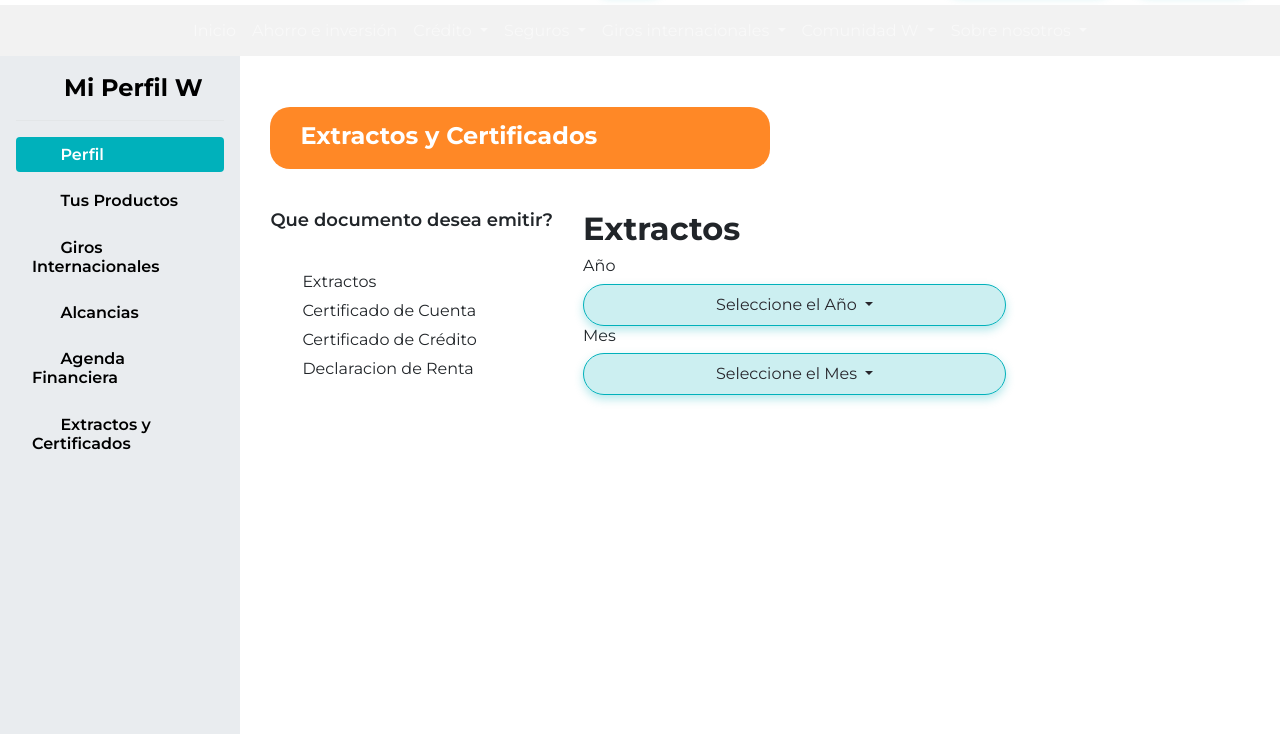
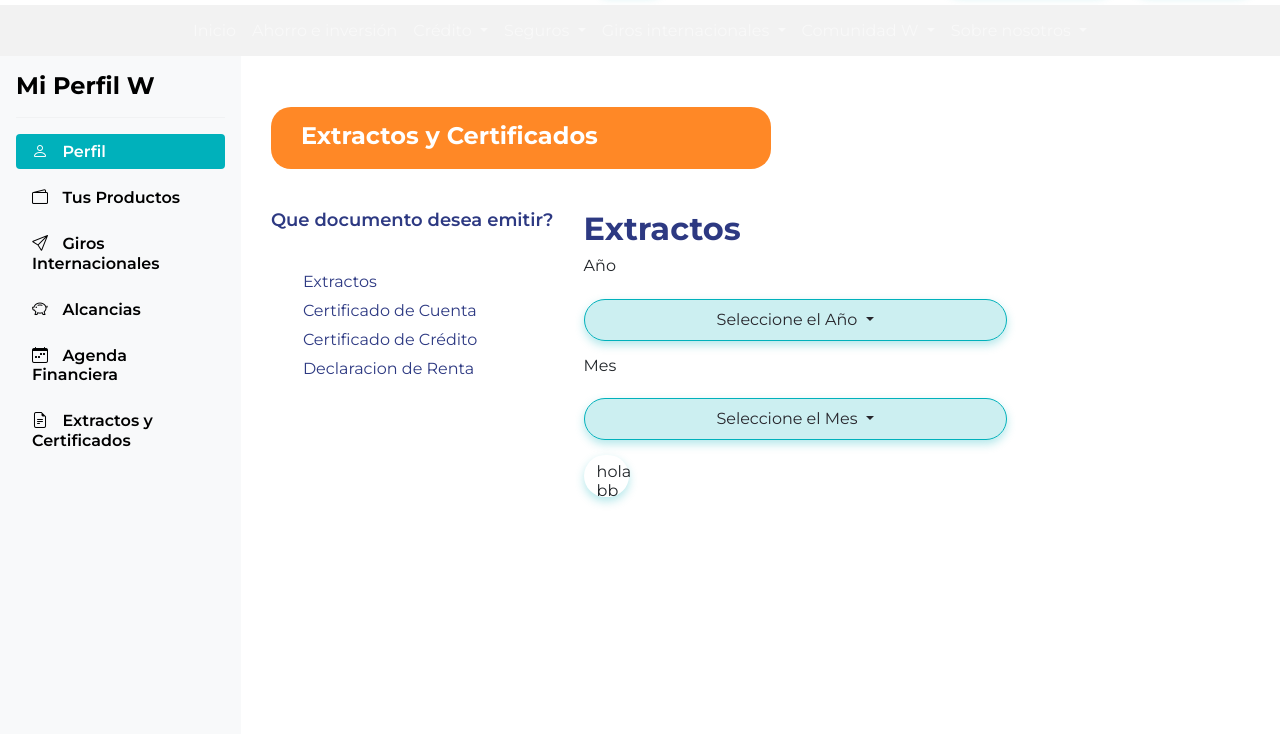
Before and after one commit to Andreita7128/Somos-W, a plain HTML site: page Perfil/extractos.html in a window 1280 px wide. Shown: the part 66-800 px from the top of the page. Drawn offline with nearby package versions, Linux system fonts and the light colour scheme; files whose address does not match are found by name.

Commit message:
end of desktop basic styles

```diff
--- a/Perfil/agenda.html
+++ b/Perfil/agenda.html
@@ -7,8 +7,7 @@
     <title>Usuario.Nombre - Banco W</title>
 
     <!--Css Bootstrap-->
-    <link href="https://cdn.jsdelivr.net/npm/bootstrap@5.3.0-alpha3/dist/css/bootstrap.min.css" rel="stylesheet"
-    integrity="sha384-KK94CHFLLe+nY2dmCWGMq91rCGa5gtU4mk92HdvYe+M/SXH301p5ILy+dN9+nJOZ" crossorigin="anonymous">
+    <link href="https://cdn.jsdelivr.net/npm/bootstrap@5.3.0-alpha3/dist/css/bootstrap.min.css" rel="stylesheet" integrity="sha384-KK94CHFLLe+nY2dmCWGMq91rCGa5gtU4mk92HdvYe+M/SXH301p5ILy+dN9+nJOZ" crossorigin="anonymous">
     <link rel="stylesheet" href="https://cdn.jsdelivr.net/npm/bootstrap-icons@1.10.4/font/bootstrap-icons.css">
 
     <!--Nuestros css's-->
@@ -50,6 +49,13 @@
     <script type="module" src="/public/Components/components.js"></script>
     <!--Js Bootstrap-->
     <script src="https://cdn.jsdelivr.net/npm/bootstrap@5.3.0-alpha3/dist/js/bootstrap.bundle.min.js" integrity="sha384-ENjdO4Dr2bkBIFxQpeoTz1HIcje39Wm4jDKdf19U8gI4ddQ3GYNS7NTKfAdVQSZe" crossorigin="anonymous"></script>
+
+    <script src="https://code.jquery.com/jquery-3.3.1.slim.min.js" integrity="sha384-q8i/X+965DzO0rT7abK41JStQIAqVgRVzpbzo5smXKp4YfRvH+8abtTE1Pi6jizo" crossorigin="anonymous"></script>
+    <!-- Popper.JS -->
+    <script src="https://cdnjs.cloudflare.com/ajax/libs/popper.js/1.14.0/umd/popper.min.js" integrity="sha384-cs/chFZiN24E4KMATLdqdvsezGxaGsi4hLGOzlXwp5UZB1LY//20VyM2taTB4QvJ" crossorigin="anonymous"></script>
+    <!-- Bootstrap JS -->
+    <script src="https://stackpath.bootstrapcdn.com/bootstrap/4.1.0/js/bootstrap.min.js" integrity="sha384-uefMccjFJAIv6A+rW+L4AHf99KvxDjWSu1z9VI8SKNVmz4sk7buKt/6v9KI65qnm" crossorigin="anonymous"></script>
+
 </body>
 
 </html>
--- a/Perfil/extractos.html
+++ b/Perfil/extractos.html
@@ -39,7 +39,7 @@
                 <user-sidebar></user-sidebar>
             </aside>
 
-            <main class="main-content col-12 col-md-9 col-xl-9">
+            <main class="main-content col">
                 <div class="products-title">
                     <h4>Extractos y Certificados</h4>
                 </div>
@@ -92,6 +92,8 @@
                                     <a class="dropdown-item" href="#">Enero</a>
                                 </div>
                             </div>
+
+                            <button class="btn btn_small" type="submit">hola bb</button>
                         </div>
 
                     </div>
--- a/Perfil/productos.scss
+++ b/Perfil/productos.scss
@@ -7,10 +7,12 @@
 
 .sidebar-container{
     height: 100vh;
+    //position: ;
 }
 
 .main-content{
     width: 100%;
+    padding-bottom: 30px;
 }
 
 .products{
@@ -21,6 +23,22 @@
         gap: 30px;
         width: 100%;
 
+        &-select{
+            h5{
+                color: $color_dark_violet1;
+            }
+            li{
+                color: $color_dark_violet1;
+            }
+        }
+        &-form{
+            h3{
+                color: $color_dark_violet1;
+            }
+            .dropdown{
+                margin: 15px 0;
+            }
+        }
         .user_agenda{
             width: 100%;
         }
--- a/public/Components/tags/sidebar.js
+++ b/public/Components/tags/sidebar.js
@@ -10,9 +10,8 @@ class Sidebar extends HTMLElement {
     render() {
         this.innerHTML = `
             <link rel="stylesheet" href="tags.css">
-            <div class="sidebar-container d-flex flex-column flex-shrink-0 p-3 bg-body-secondary" >
+            <div class="sidebar-container d-flex flex-column flex-shrink-0 p-3 bg-body-tertiary" >
                 <h3 class="d-flex align-items-center mb-3 mb-md-0 me-md-auto link-body-emphasis text-decoration-none">
-                    <svg class="bi pe-none me-2" width="40" height="32"></svg>
                     <span class="fs-4">Mi Perfil W</span>
                 </h3>
 
@@ -20,43 +19,43 @@ class Sidebar extends HTMLElement {
                 <ul class="nav nav-pills flex-column mb-auto">
                     <li class="side-item">
                         <a href="/Perfil/perfil.html" class="nav-link side-link active" aria-current="page">
-                        <svg class="bi pe-none me-2" width="16" height="16"></svg>
-                        Perfil
+                        <i class="bi bi-person"></i>
+                        <span>Perfil</span>
                         </a>
                     </li>
 
                     <li class="side-item">
                         <a href="/Perfil/productos.html" class="side-link nav-link link-body-emphasis">
-                        <svg class="bi pe-none me-2" width="16" height="16"></svg>
-                        Tus Productos
+                        <i class="bi bi-wallet2"></i>
+                        <span>Tus Productos</span>
                         </a>
                     </li>
 
                     <li class="side-item">
                         <a href="#" class="side-link nav-link link-body-emphasis">
-                            <svg class="bi pe-none me-2" width="16" height="16"></svg>
-                        Giros Internacionales
+                        <i class="bi bi-send"></i>
+                        <span>Giros Internacionales</span>
                         </a>
                     </li>
 
                     <li class="side-item">
                         <a href="#" class="side-link nav-link link-body-emphasis">
-                        <svg class="bi pe-none me-2" width="16" height="16"></svg>
-                        Alcancias
+                        <i class="bi bi-piggy-bank"></i>
+                        <span>Alcancias</span>
                         </a>
                     </li>
 
                     <li class="side-item">
                         <a href="/Perfil/agenda.html" class="side-link nav-link link-body-emphasis">
-                        <svg class="bi pe-none me-2" width="16" height="16"></svg>
-                        Agenda Financiera
+                        <i class="bi bi-calendar-week"></i>
+                        <span>Agenda Financiera</span>
                         </a>
                     </li>
 
                     <li class="side-item">
                         <a href="/Perfil/extractos.html" class="side-link nav-link link-body-emphasis">
-                        <svg class="bi pe-none me-2" width="16" height="16"></svg>
-                        Extractos y Certificados
+                        <i class="bi bi-file-earmark-text"></i>
+                        <span>Extractos y Certificados</span>
                         </a>
                     </li>
                 </ul>
--- a/public/Components/tags/tags.scss
+++ b/public/Components/tags/tags.scss
@@ -62,6 +62,9 @@ p{
             color: $color_blue1;
         }
     }
+}
+.side-item span{
+    margin-left: 10px;
 }
 
 .side-link{
@@ -225,8 +228,9 @@ p{
         background-color: $color_blue3;
         border-radius: 20px;
         overflow: hidden;
-        //margin-top: 30px;
         box-shadow: 0 4px 14px $color_blue3;
+
+        width: 100%;
     }
 
     &-head{
```
Also changed, not shown: Perfil/productos.css, public/Components/tags/tags.css, 2 other files.
